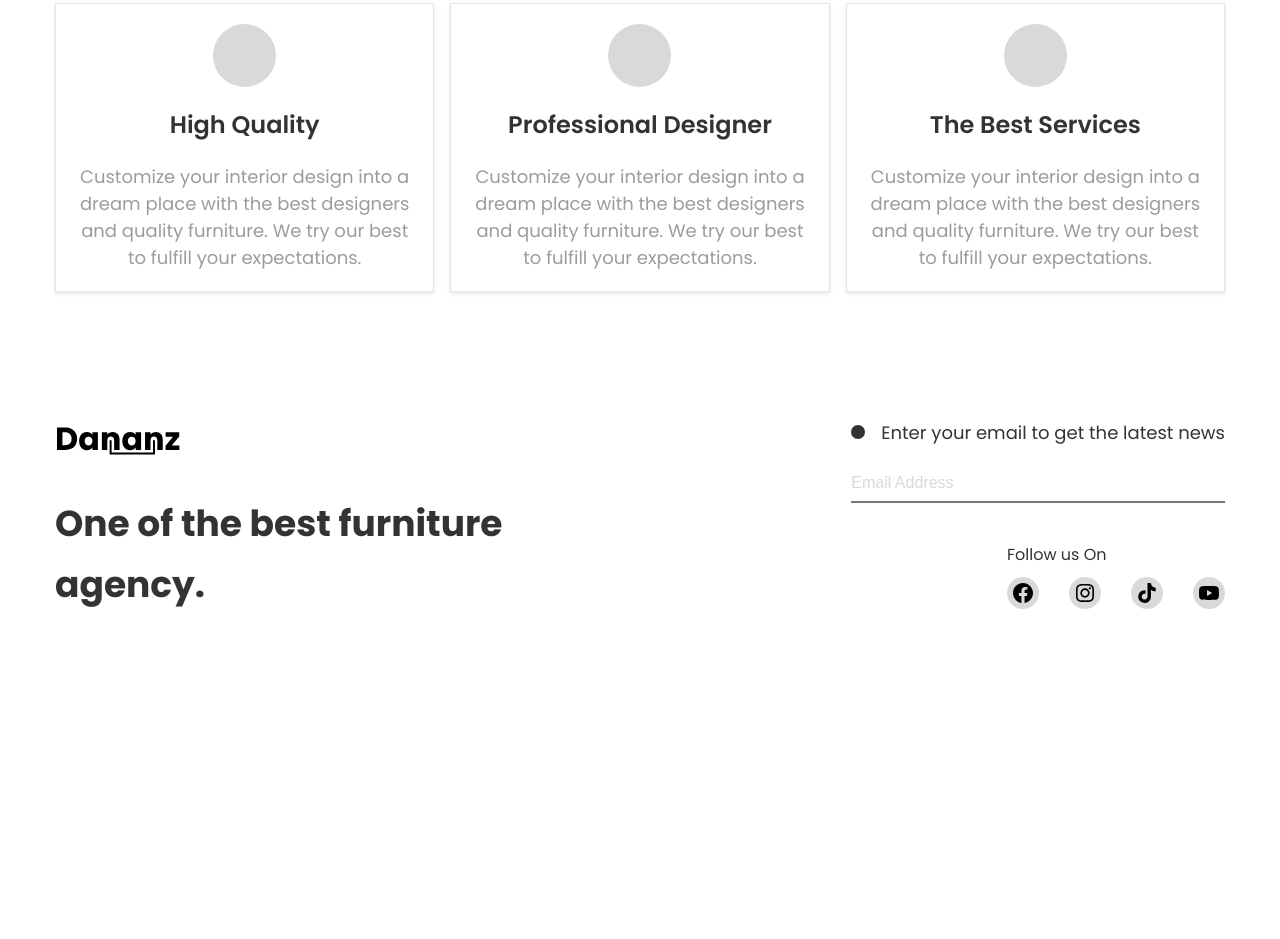
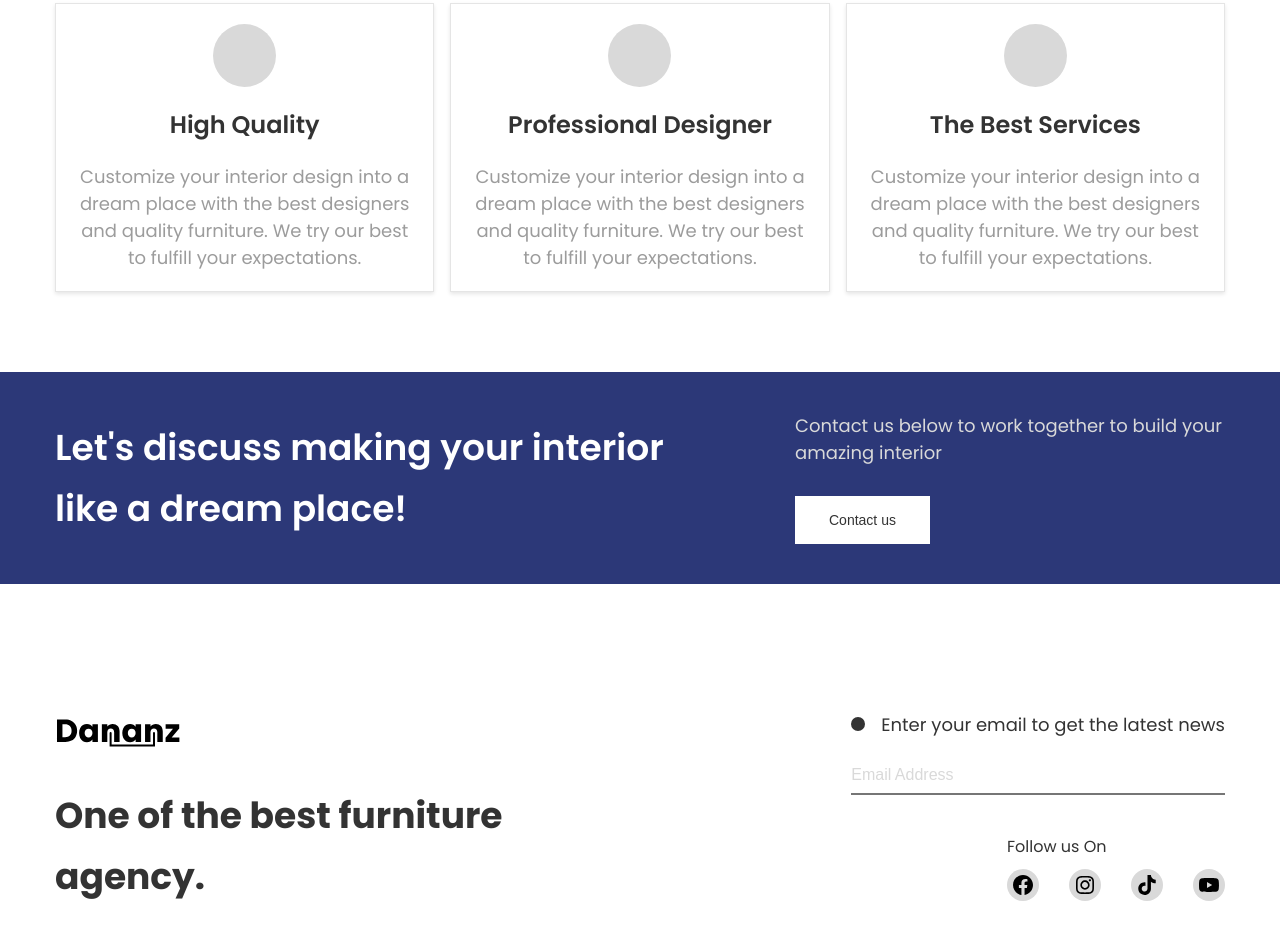
Before and after one commit to andreyk1n/dananz, a plain HTML site: page about.html in a window 1280 px wide. Shown: the part 1960-2899 px from the top of the page. Before the commit the page ends 2615 px from the top, so only its background shows below. Drawn offline with Linux system fonts and the light colour scheme.

Commit message:
add contact section

```diff
--- a/about.html
+++ b/about.html
@@ -99,6 +99,16 @@
         </div>
     </section>
 
+    <section class="contact section">
+        <div class="contact__container">
+          <h2>Let's discuss making your interior like a dream place!</h2>
+          <div class="contact__action">
+            <p>Contact us below to work together to build your amazing interior</p>
+            <button class="button">Contact us</button>
+          </div>
+        </div>
+      </section>
+
     <footer class="footer">
         <div class="footer__container">
             <div class="footer__text">
```
